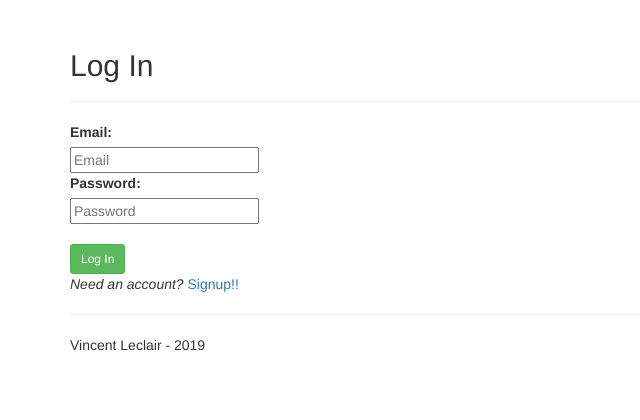
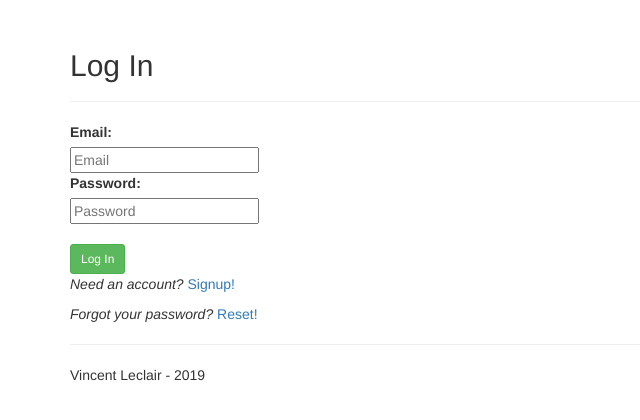
Before and after one commit to vinleclair/wd50-project1, a Flask app: page /login in a window 1280 px wide. Shown: the part 51-471 px from the top of the page, without its empty margins (0-640 px from the left). Run offline with Flask 2, Linux system fonts and the light colour scheme; some libraries are stand-ins or nearby versions.

Commit message:
Add password reset via email link

```diff
--- a/project/templates/login.html
+++ b/project/templates/login.html
@@ -15,7 +15,8 @@
     </dl>
     <button class="btn btn-sm btn-success" type="submit">Log In</button>
   </form>
-  <em>Need an account? </em><a href="/register">Signup!!</a>
+  <p><em>Need an account? </em><a href="/register">Signup!</a></p>
+  <p><em>Forgot your password? </em><a href="/reset">Reset!</a></p>
 </div>
 
 {% endblock %}
--- a/project/users/forms.py
+++ b/project/users/forms.py
@@ -11,3 +11,9 @@ class RegisterForm(FlaskForm):
 class LoginForm(FlaskForm):
     email = StringField('Email', validators=[DataRequired(), Email(), Length(min=6, max=40)])
     password = PasswordField('Password', validators=[DataRequired()])
+
+class EmailForm(FlaskForm):
+    email = StringField('Email', validators=[DataRequired(), Email(), Length(min=6, max=40)])
+
+class PasswordForm(FlaskForm):
+    password = PasswordField('Password', validators=[DataRequired()])
--- a/project/users/views.py
+++ b/project/users/views.py
@@ -7,7 +7,7 @@ from threading import Thread
 from itsdangerous import URLSafeTimedSerializer
 from datetime import datetime
 
-from .forms import RegisterForm, LoginForm
+from .forms import RegisterForm, LoginForm, EmailForm, PasswordForm
 from project import db, mail, app
 from project.models import User
 
@@ -48,6 +48,20 @@ def send_confirmation_email(user_email):
         confirm_url=confirm_url)
 
     send_email('Confirm Your Email Address', [user_email], html)
+
+def send_password_reset_email(user_email):
+    password_reset_serializer = URLSafeTimedSerializer(app.config['SECRET_KEY'])
+
+    password_reset_url = url_for(
+        'users.reset_with_token',
+        token = password_reset_serializer.dumps(user_email, salt='password-reset-salt'),
+        _external=True)
+
+    html = render_template(
+        'email_password_reset.html',
+        password_reset_url=password_reset_url)
+
+    send_email('Password Reset Requested', [user_email], html)
 
 # routes
 @users_blueprint.route('/register', methods=['GET', 'POST'])
@@ -119,3 +133,48 @@ def logout():
     logout_user()
     flash('Goodbye!', 'info')
     return redirect(url_for('users.login'))
+
+@users_blueprint.route('/reset', methods=["GET", "POST"])
+def reset():
+    form = EmailForm()
+    if form.validate_on_submit():
+        try:
+            user = User.query.filter_by(email=form.email.data).first_or_404()
+        except:
+            flash('Invalid email address!', 'error')
+            return render_template('password_reset_email.html', form=form)
+
+        if user.email_confirmed:
+            send_password_reset_email(user.email)
+            flash('Please check your email for a password reset link.', 'success')
+        else:
+            flash('Your email address must be confirmed before attempting a password reset.', 'error')
+        return redirect(url_for('users.login'))
+
+    return render_template('password_reset_email.html', form=form)
+
+@users_blueprint.route('/reset/<token>', methods=["GET", "POST"])
+def reset_with_token(token):
+    try:
+        password_reset_serializer = URLSafeTimedSerializer(app.config['SECRET_KEY'])
+        email = password_reset_serializer.loads(token, salt='password-reset-salt', max_age=3600)
+    except:
+        flash('The password reset link is invalid or has expired.', 'error')
+        return redirect(url_for('users.login'))
+
+    form = PasswordForm()
+
+    if form.validate_on_submit():
+        try:
+            user = User.query.filter_by(email=email).first_or_404()
+        except:
+            flash('Invalid email address!', 'error')
+            return redirect(url_for('users.login'))
+
+        user.password = form.password.data
+        db.session.add(user)
+        db.session.commit()
+        flash('Your password has been updated!', 'success')
+        return redirect(url_for('users.login'))
+
+    return render_template('reset_password_with_token.html', form=form, token=token)
```
Also changed, not shown: project/templates/email_password_reset.html (added, +11 -0 lines), project/templates/password_reset_email.html (added, +19 -0 lines), project/templates/reset_password_with_token.html (added, +19 -0 lines).
